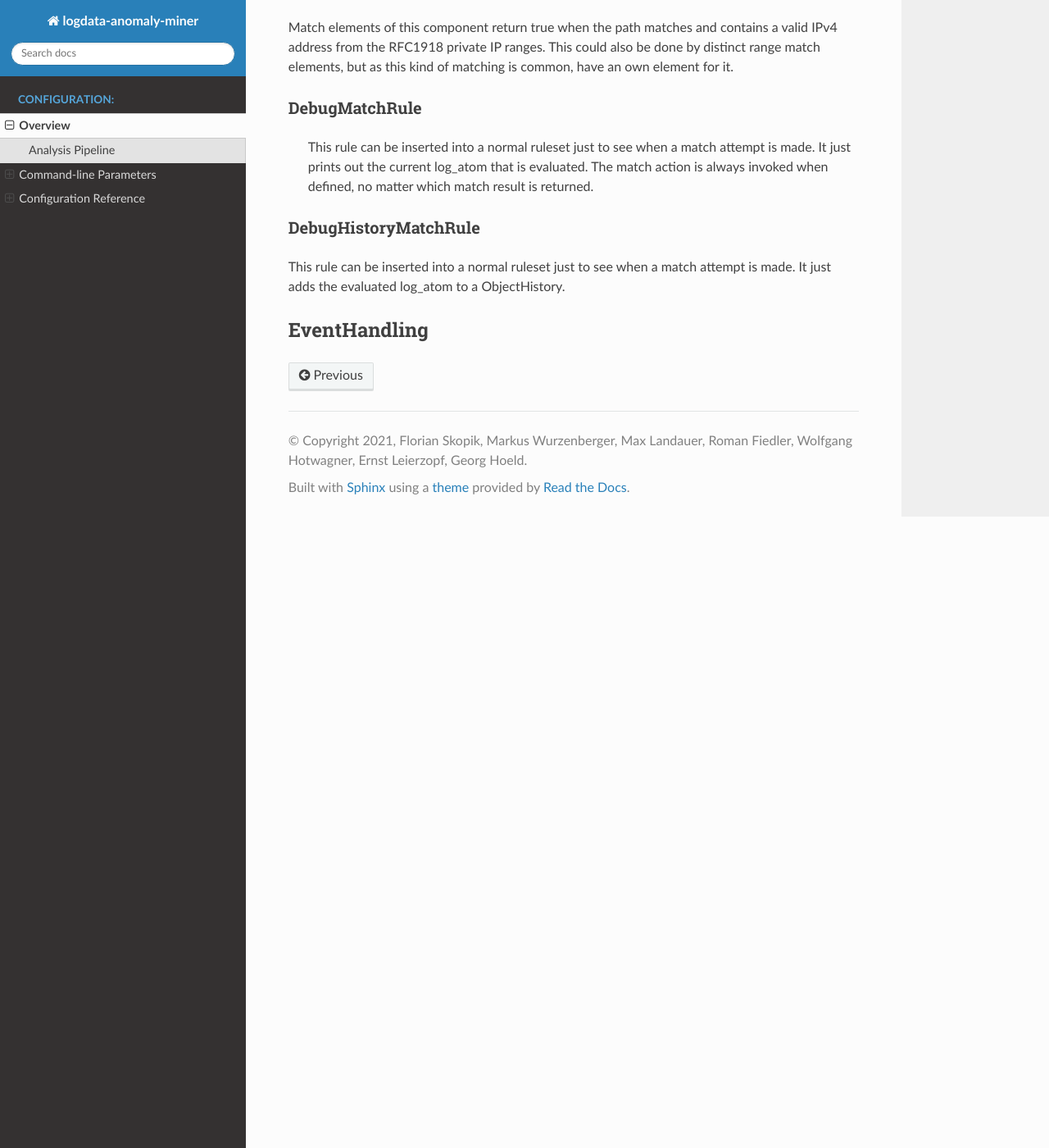
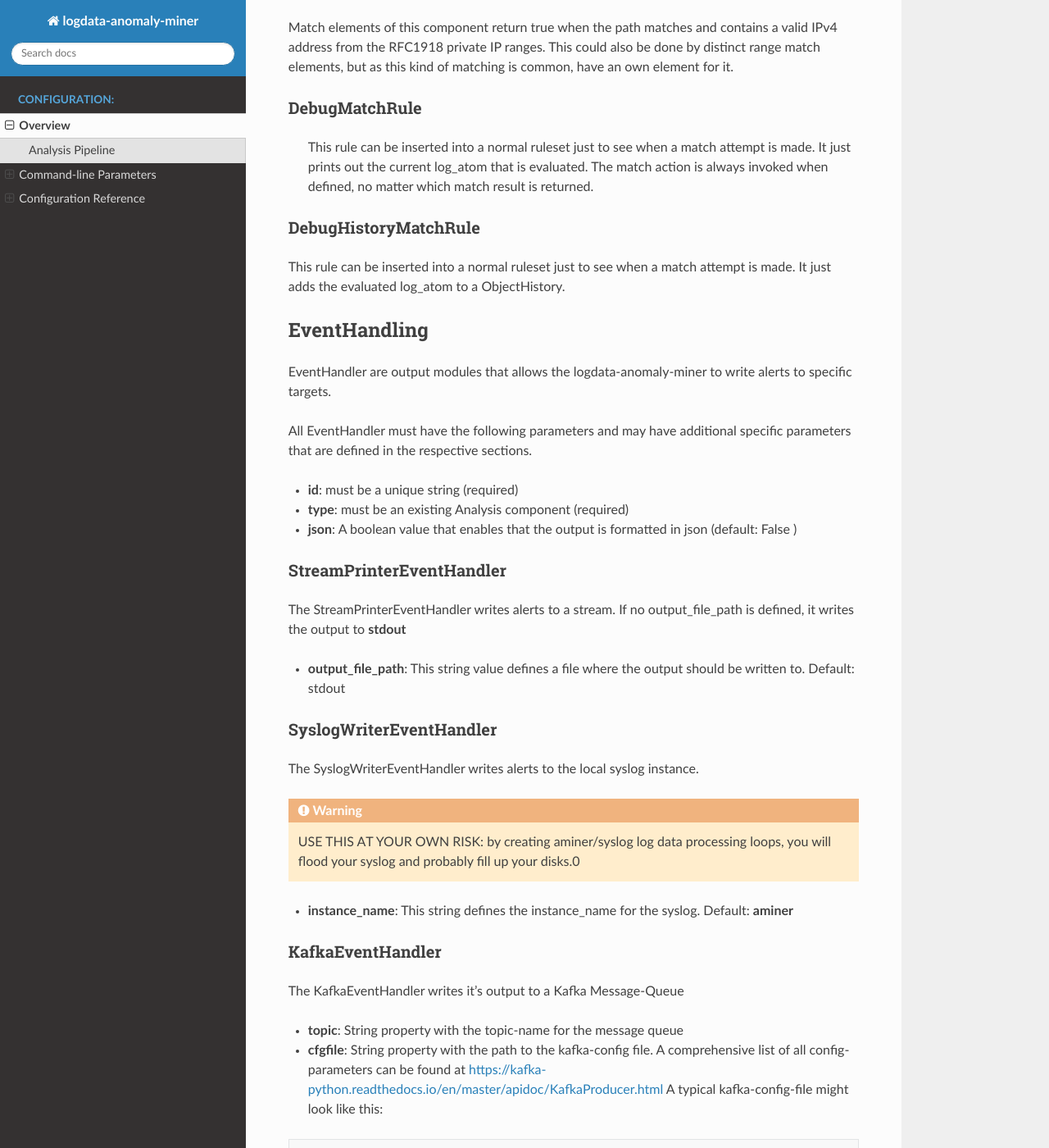
Before and after one commit to ait-aecid/logdata-anomaly-miner, a Sphinx documentation site: the page built from docs/CONFIGURATION.rst, in a window 1280 px wide and 1400 px high, scrolled down 48418 px. Shown: the whole window at 82% size. Built offline with Sphinx 7.4.7 and the Read the Docs theme 2.0.0, drawn with Linux system fonts in a browser that asks for light colours; pages that are not in the unit, such as notebooks, are missing from menus; some of the changed text lies outside the part shown.

Commit message:
docs: added eventhandler

```diff
--- a/docs/CONFIGURATION.rst
+++ b/docs/CONFIGURATION.rst
@@ -2170,3 +2170,45 @@
 -------------
 EventHandling
 -------------
+
+EventHandler are output modules that allows the logdata-anomaly-miner to write alerts to specific targets.
+
+All EventHandler must have the following parameters and may have additional specific parameters that are defined in the respective sections.
+
+* **id**: must be a unique string (required)
+* **type**: must be an existing Analysis component (required)
+* **json**: A boolean value that enables that the output is formatted in json (default: False )
+
+
+StreamPrinterEventHandler
+~~~~~~~~~~~~~~~~~~~~~~~~~
+
+The StreamPrinterEventHandler writes alerts to a stream. If no output_file_path is defined, it writes the output to **stdout**
+
+* **output_file_path**: This string value defines a file where the output should be written to. Default: stdout
+
+SyslogWriterEventHandler
+~~~~~~~~~~~~~~~~~~~~~~~~
+
+The SyslogWriterEventHandler writes alerts to the local syslog instance.
+
+.. warning:: USE THIS AT YOUR OWN RISK: by creating aminer/syslog log data processing loops, you will flood your syslog and probably fill up your disks.0
+
+* **instance_name**: This string defines the instance_name for the syslog. Default: **aminer**
+
+KafkaEventHandler
+~~~~~~~~~~~~~~~~~
+
+The KafkaEventHandler writes it's output to a Kafka Message-Queue
+
+* **topic**: String property with the topic-name for the message queue
+* **cfgfile**: String property with the path to the kafka-config file. A comprehensive list of all config-parameters can be found at https://kafka-python.readthedocs.io/en/master/apidoc/KafkaProducer.html
+  A typical kafka-config-file might look like this:
+
+.. code-block:: yaml
+
+  [DEFAULT]
+  bootstrap_servers = localhost:9092
+  security_protocol = PLAINTEXT
+
+.. note:: The header [DEFAULT] is important and must exist in the configuration file
```
